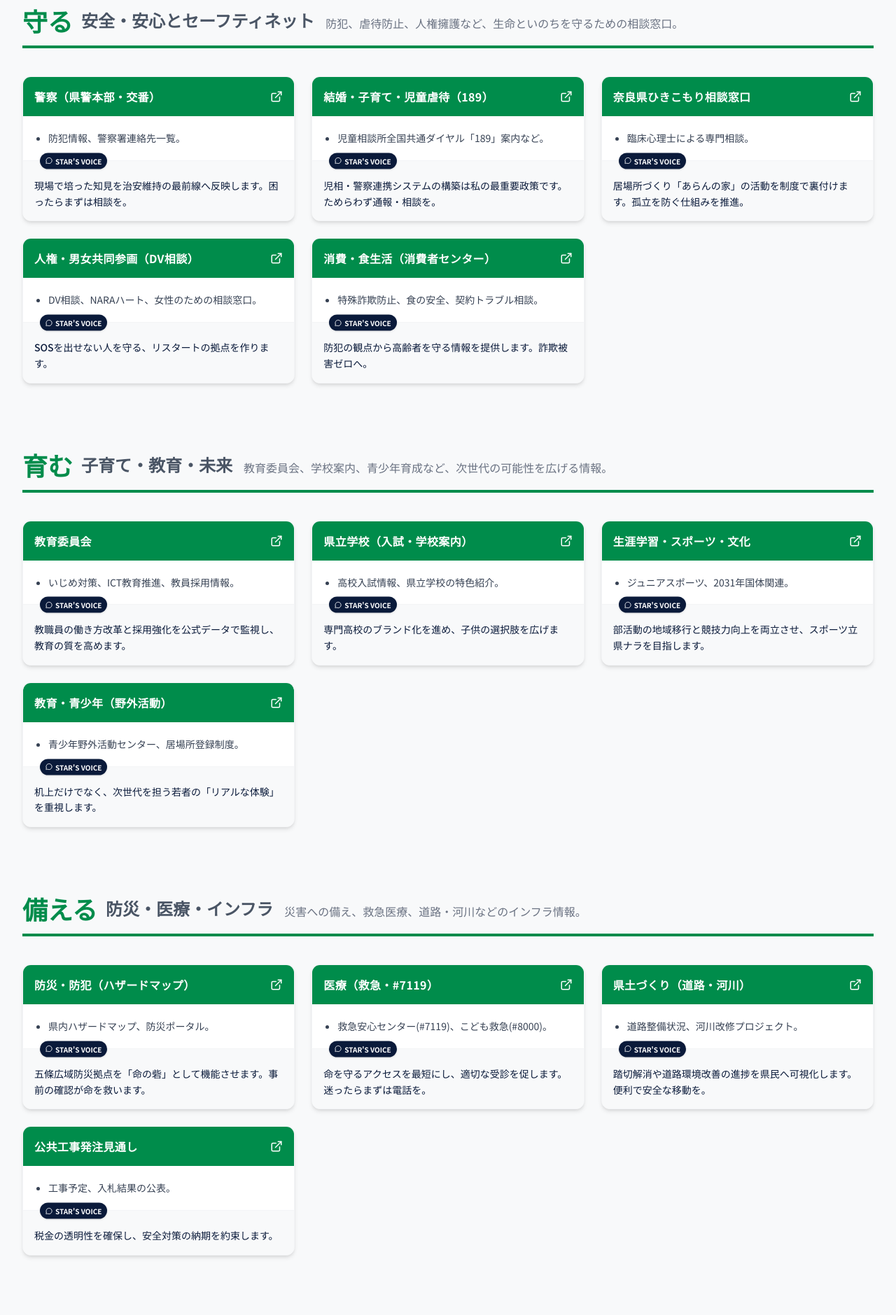
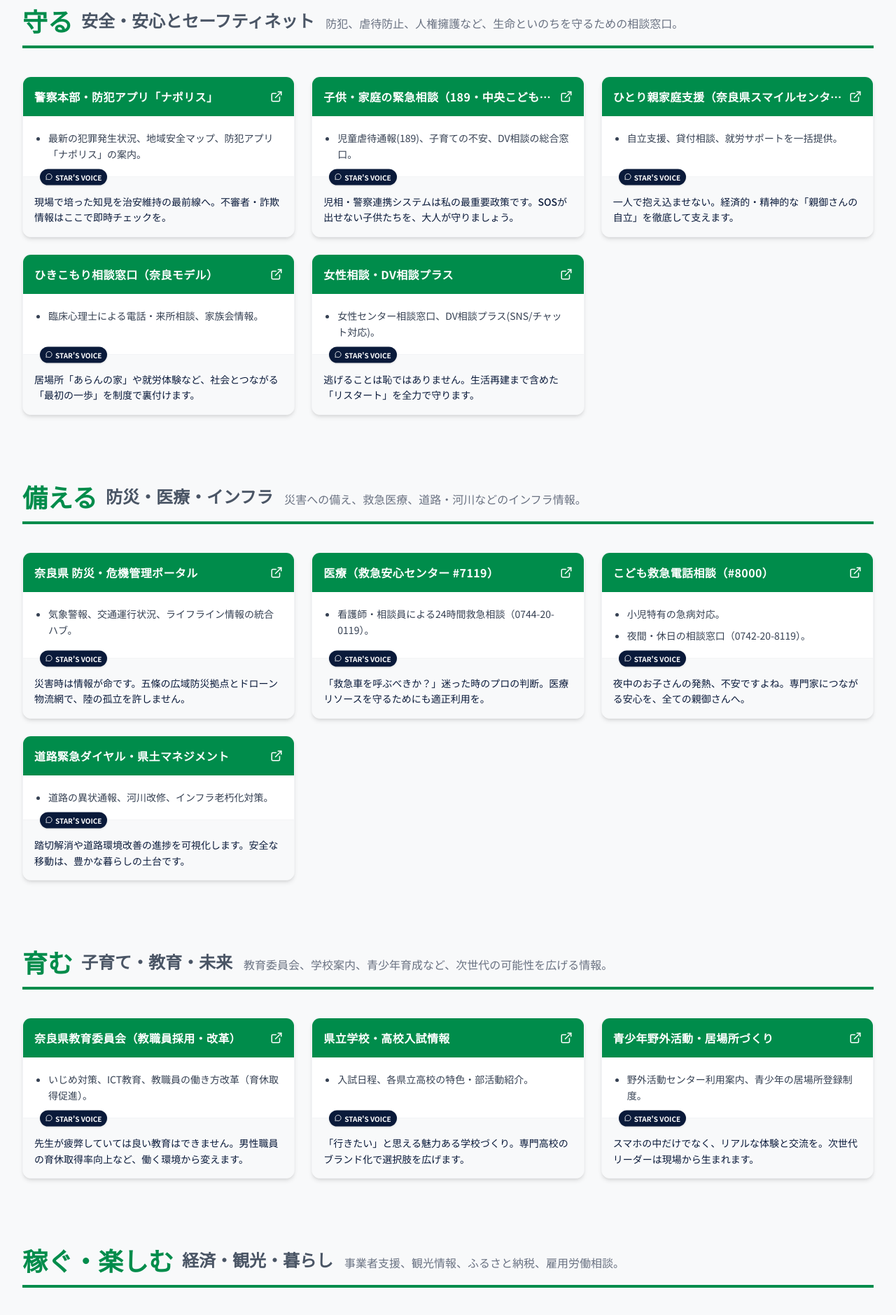
Before and after one commit to tkaminobiz-art/daichihoshikawa-git, a Next.js app: page /support in a window 1280 px wide. Shown: the part 540-2419 px from the top of the page at 70% size. Built offline with nearby package versions, Linux system fonts and the light colour scheme.

Commit message:
Update Support Portal: Fix URLs and add new services based on survey report

```diff
--- a/data/supportData.ts
+++ b/data/supportData.ts
@@ -21,34 +21,66 @@ export const supportData: SupportCategory[] = [
         description: "防犯、虐待防止、人権擁護など、生命といのちを守るための相談窓口。",
         items: [
             {
-                title: "警察（県警本部・交番）",
-                url: "https://www.pref.nara.jp/1297.htm",
-                description: "防犯情報、警察署連絡先一覧。",
-                comment: "現場で培った知見を治安維持の最前線へ反映します。困ったらまずは相談を。",
+                title: "警察本部・防犯アプリ「ナポリス」",
+                url: "https://www.police.pref.nara.jp/",
+                description: "最新の犯罪発生状況、地域安全マップ、防犯アプリ「ナポリス」の案内。",
+                comment: "現場で培った知見を治安維持の最前線へ。不審者・詐欺情報はここで即時チェックを。",
             },
             {
-                title: "結婚・子育て・児童虐待（189）",
-                url: "https://www.pref.nara.jp/dd.aspx?moduleid=17140&_PickUp_para=15",
-                description: "児童相談所全国共通ダイヤル「189」案内など。",
-                comment: "児相・警察連携システムの構築は私の最重要政策です。ためらわず通報・相談を。",
+                title: "子供・家庭の緊急相談（189・中央こども家庭相談センター）",
+                url: "https://www.pref.nara.jp/1727.htm",
+                description: "児童虐待通報(189)、子育ての不安、DV相談の総合窓口。",
+                comment: "児相・警察連携システムは私の最重要政策です。SOSが出せない子供たちを、大人が守りましょう。",
             },
             {
-                title: "奈良県ひきこもり相談窓口",
-                url: "https://www.pref.nara.jp/44860.htm",
-                description: "臨床心理士による専門相談。",
-                comment: "居場所づくり「あらんの家」の活動を制度で裏付けます。孤立を防ぐ仕組みを推進。",
+                title: "ひとり親家庭支援（奈良県スマイルセンター）",
+                url: "https://www.pref.nara.jp/item/140692.htm",
+                description: "自立支援、貸付相談、就労サポートを一括提供。",
+                comment: "一人で抱え込ませない。経済的・精神的な「親御さんの自立」を徹底して支えます。",
             },
             {
-                title: "人権・男女共同参画（DV相談）",
-                url: "https://www.pref.nara.jp/45664.htm",
-                description: "DV相談、NARAハート、女性のための相談窓口。",
-                comment: "SOSを出せない人を守る、リスタートの拠点を作ります。",
+                title: "ひきこもり相談窓口（奈良モデル）",
+                url: "https://www.pref.nara.jp/44860.htm",
+                description: "臨床心理士による電話・来所相談、家族会情報。",
+                comment: "居場所「あらんの家」や就労体験など、社会とつながる「最初の一歩」を制度で裏付けます。",
             },
             {
-                title: "消費・食生活（消費者センター）",
-                url: "https://www.pref.nara.jp/28980.htm",
-                description: "特殊詐欺防止、食の安全、契約トラブル相談。",
-                comment: "防犯の観点から高齢者を守る情報を提供します。詐欺被害ゼロへ。",
+                title: "女性相談・DV相談プラス",
+                url: "https://www.pref.nara.jp/45664.htm",
+                description: "女性センター相談窓口、DV相談プラス(SNS/チャット対応)。",
+                comment: "逃げることは恥ではありません。生活再建まで含めた「リスタート」を全力で守ります。",
+            },
+        ],
+    },
+    {
+        id: "disaster",
+        title: "【備える】防災・医療・インフラ",
+        icon: "⛑",
+        description: "災害への備え、救急医療、道路・河川などのインフラ情報。",
+        items: [
+            {
+                title: "奈良県 防災・危機管理ポータル",
+                url: "https://www.pref.nara.jp/1825.htm",
+                description: "気象警報、交通運行状況、ライフライン情報の統合ハブ。",
+                comment: "災害時は情報が命です。五條の広域防災拠点とドローン物流網で、陸の孤立を許しません。",
+            },
+            {
+                title: "医療（救急安心センター #7119）",
+                url: "https://www.pref.nara.jp/53886.htm",
+                description: "看護師・相談員による24時間救急相談（0744-20-0119）。",
+                comment: "「救急車を呼ぶべきか？」迷った時のプロの判断。医療リソースを守るためにも適正利用を。",
+            },
+            {
+                title: "こども救急電話相談（#8000）",
+                url: "https://www.pref.nara.jp/44823.htm",
+                description: "小児特有の急病対応。夜間・休日の相談窓口（0742-20-8119）。",
+                comment: "夜中のお子さんの発熱、不安ですよね。専門家につながる安心を、全ての親御さんへ。",
+            },
+            {
+                title: "道路緊急ダイヤル・県土マネジメント",
+                url: "https://www.pref.nara.jp/12016.htm",
+                description: "道路の異状通報、河川改修、インフラ老朽化対策。",
+                comment: "踏切解消や道路環境改善の進捗を可視化します。安全な移動は、豊かな暮らしの土台です。",
             },
         ],
     },
@@ -59,60 +91,22 @@ export const supportData: SupportCategory[] = [
         description: "教育委員会、学校案内、青少年育成など、次世代の可能性を広げる情報。",
         items: [
             {
-                title: "教育委員会",
+                title: "奈良県教育委員会（教職員採用・改革）",
                 url: "https://www.pref.nara.jp/kyoiku/",
-                description: "いじめ対策、ICT教育推進、教員採用情報。",
-                comment: "教職員の働き方改革と採用強化を公式データで監視し、教育の質を高めます。",
+                description: "いじめ対策、ICT教育、教職員の働き方改革（育休取得促進）。",
+                comment: "先生が疲弊していては良い教育はできません。男性職員の育休取得率向上など、働く環境から変えます。",
             },
             {
-                title: "県立学校（入試・学校案内）",
+                title: "県立学校・高校入試情報",
                 url: "https://www.pref.nara.jp/70181.htm",
-                description: "高校入試情報、県立学校の特色紹介。",
-                comment: "専門高校のブランド化を進め、子供の選択肢を広げます。",
+                description: "入試日程、各県立高校の特色・部活動紹介。",
+                comment: "「行きたい」と思える魅力ある学校づくり。専門高校のブランド化で選択肢を広げます。",
             },
             {
-                title: "生涯学習・スポーツ・文化",
-                url: "https://www.pref.nara.jp/4023.htm",
-                description: "ジュニアスポーツ、2031年国体関連。",
-                comment: "部活動の地域移行と競技力向上を両立させ、スポーツ立県ナラを目指します。",
-            },
-            {
-                title: "教育・青少年（野外活動）",
+                title: "青少年野外活動・居場所づくり",
                 url: "https://www.pref.nara.jp/37901.htm",
-                description: "青少年野外活動センター、居場所登録制度。",
-                comment: "机上だけでなく、次世代を担う若者の「リアルな体験」を重視します。",
-            },
-        ],
-    },
-    {
-        id: "disaster",
-        title: "【備える】防災・医療・インフラ",
-        icon: "⛑",
-        description: "災害への備え、救急医療、道路・河川などのインフラ情報。",
-        items: [
-            {
-                title: "防災・防犯（ハザードマップ）",
-                url: "https://www.pref.nara.jp/6448.htm",
-                description: "県内ハザードマップ、防災ポータル。",
-                comment: "五條広域防災拠点を「命の砦」として機能させます。事前の確認が命を救います。",
-            },
-            {
-                title: "医療（救急・#7119）",
-                url: "https://www.pref.nara.jp/53885.htm",
-                description: "救急安心センター(#7119)、こども救急(#8000)。",
-                comment: "命を守るアクセスを最短にし、適切な受診を促します。迷ったらまずは電話を。",
-            },
-            {
-                title: "県土づくり（道路・河川）",
-                url: "https://www.pref.nara.jp/12016.htm",
-                description: "道路整備状況、河川改修プロジェクト。",
-                comment: "踏切解消や道路環境改善の進捗を県民へ可視化します。便利で安全な移動を。",
-            },
-            {
-                title: "公共工事発注見通し",
-                url: "https://www.pref.nara.jp/1289.htm",
-                description: "工事予定、入札結果の公表。",
-                comment: "税金の透明性を確保し、安全対策の納期を約束します。",
+                description: "野外活動センター利用案内、青少年の居場所登録制度。",
+                comment: "スマホの中だけでなく、リアルな体験と交流を。次世代リーダーは現場から生まれます。",
             },
         ],
     },
@@ -123,34 +117,28 @@ export const supportData: SupportCategory[] = [
         description: "事業者支援、観光情報、ふるさと納税、雇用労働相談。",
         items: [
             {
-                title: "観光情報（イベント・宿泊）",
-                url: "https://www.pref.nara.jp/1257.htm",
-                description: "県内イベント情報、宿泊キャンペーン。",
-                comment: "酒蔵ツーリズムなど「稼ぐ観光」を推進します。奈良の魅力を世界へ。",
+                title: "産業振興・企業支援（地域産業振興センター）",
+                url: "https://www.pref.nara.jp/1285.htm",
+                description: "補助金、制度融資、下請取引適正化「かけこみ寺」。",
+                comment: "地元企業の「稼ぐ力」を最大化します。補助金プラスアルファの実務支援をセットで。",
             },
             {
-                title: "しごと・産業（事業者支援）",
-                url: "https://www.pref.nara.jp/1284.htm",
-                description: "企業支援助成金、制度融資。",
-                comment: "地元企業の活性化と、宿泊施設の立地を強力に支援します。",
+                title: "雇用・労働（ならジョブカフェ・労働委員会）",
+                url: "https://www.pref.nara.jp/1286.htm",
+                description: "若者就職支援、労働紛争の「あっせん」・解決サポート。",
+                comment: "不当な解雇や賃金トラブルは一人で戦わせません。公的な解決手段をフル活用してください。",
             },
             {
-                title: "農林水産業（地産地消）",
+                title: "農林水産業（大和野菜・ブランド認証）",
                 url: "https://www.pref.nara.jp/1287.htm",
-                description: "奈良の食、直売所情報、アグリビジネス。",
-                comment: "「食のハブ拠点」構想で農家の所得向上を実現します。",
+                description: "大和野菜、奈良の木、ブランド認証制度。",
+                comment: "「大和当帰」や「奈良の木」など、奈良ブランドを世界へ。「食のハブ拠点」で農家を支えます。",
             },
             {
-                title: "税金・ふるさと納税",
-                url: "https://www.pref.nara.jp/1293.htm",
-                description: "県税の案内、ふるさと納税申し込み。",
-                comment: "寄付額の大幅増を実現した実績があります。奈良を応援してください。",
-            },
-            {
-                title: "雇用・労働（就業支援）",
-                url: "https://www.pref.nara.jp/1286.htm",
-                description: "就業相談、職業訓練、労働相談。",
-                comment: "現場で働く人を守り、再就職やスキルアップの機会を広げます。",
+                title: "景観資産・観光モデルコース",
+                url: "https://www.pref.nara.jp/keikan_shisan/",
+                description: "奈良県の景観資産登録地、周遊ルート案内。",
+                comment: "奈良の風景は「資産」です。見て終わりではなく、滞在・周遊させる仕掛けで経済を回します。",
             },
         ],
     },
@@ -158,31 +146,31 @@ export const supportData: SupportCategory[] = [
         id: "digital",
         title: "【変える】デジタル行政・利便性",
         icon: "📱",
-        description: "電子申請、パスポート、免許更新など、役所に行かない手続き。",
+        description: "電子申請、パスポート、免許更新、施設案内。",
         items: [
             {
-                title: "e古都なら（電子申請）",
+                title: "e古都なら（電子申請ポータル）",
                 url: "https://s-kantan.jp/pref-nara-u/",
-                description: "各種行政手続きのオンライン申請入口。",
-                comment: "デジタルランク全国2位を活かし、役所に行かない奈良へ。最もスマートな窓口。",
+                description: "各種申請・届出のオンライン窓口。24時間受付。",
+                comment: "デジタルランク全国上位の実力。役所に行かない、待たない、書かない行政を実現します。",
             },
             {
-                title: "パスポート申請",
+                title: "パスポート申請のご案内",
                 url: "https://www.pref.nara.jp/1531.htm",
-                description: "オンライン申請方法、手数料、窓口案内。",
-                comment: "需要の高い手続きのデジタル化を徹底します。スマホ一つで完結できる社会へ。",
+                description: "申請手続き、窓口混雑状況、手数料。",
+                comment: "需要の高い手続きこそデジタルで完結を。国際交流の架け橋となる皆様を応援します。",
             },
             {
-                title: "各種免許・資格",
-                url: "https://www.pref.nara.jp/1293.htm",
-                description: "免許申請、更新手続き、資格試験情報。",
-                comment: "働く人が必要とする行政手続きへの最短ルートを作ります。",
+                title: "県立美術館・文化施設（駐車場情報）",
+                url: "https://www.pref.nara.jp/63263.htm",
+                description: "展示スケジュール、周辺駐車場（※料金改定情報あり）。",
+                comment: "文化を楽しむには「足」の確保が不可欠。公共交通の利便性と、駐車場情報の透明化を進めます。",
             },
             {
-                title: "施設を探す（公園・駐車場）",
-                url: "https://www.pref.nara.jp/1257.htm",
-                description: "県営公園一覧、駐車場空き情報（主要施設）。",
-                comment: "休日の時間を豊かにする施設情報をコンシェルジュ風に提供します。",
+                title: "奈良県立図書情報館",
+                url: "https://www.library.pref.nara.jp/",
+                description: "蔵書検索、イベント情報、開館カレンダー。",
+                comment: "知の拠点としての図書館。デジタルアーカイブとの連携で、いつでもどこでも「奈良」を学べる場へ。",
             },
         ],
     },
```
